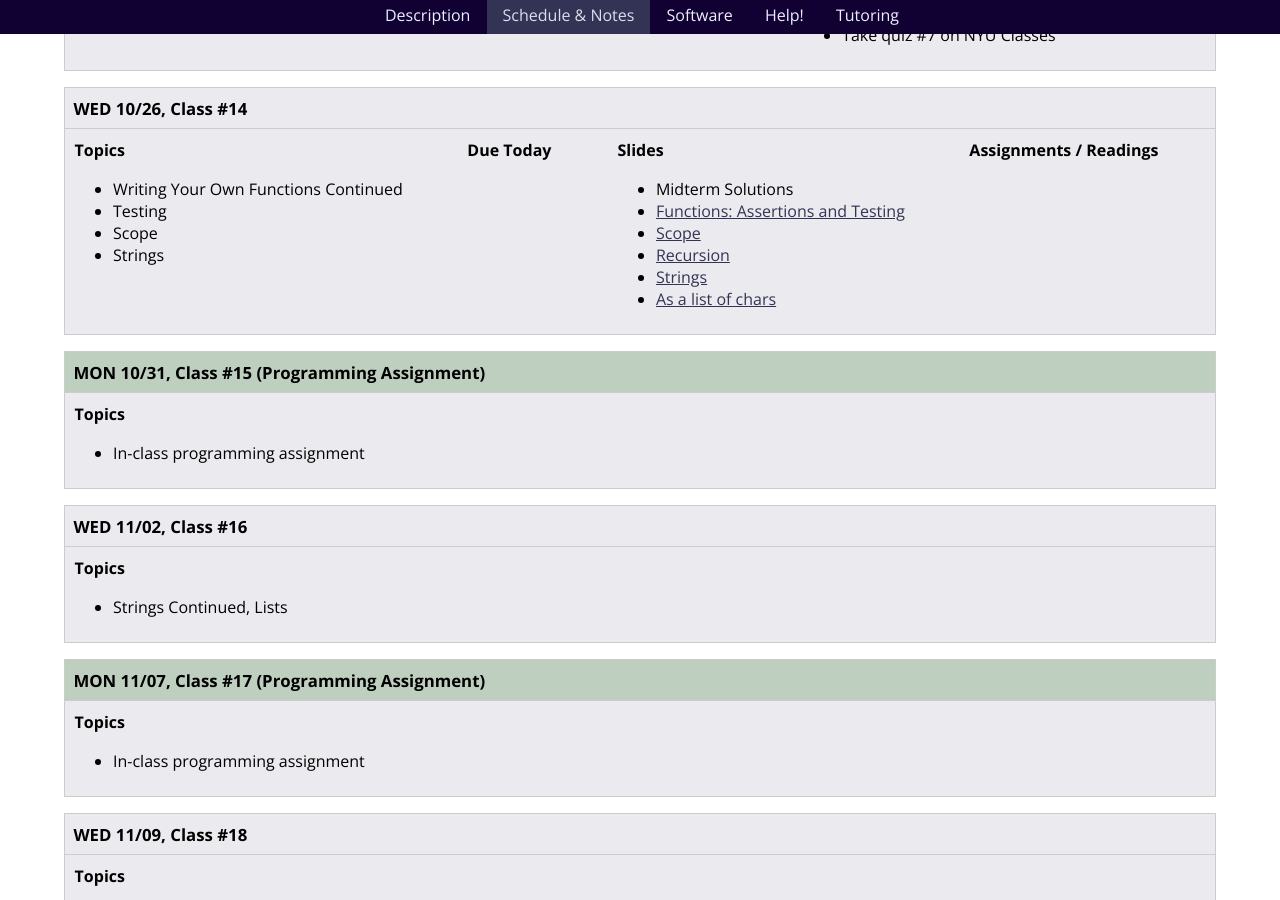
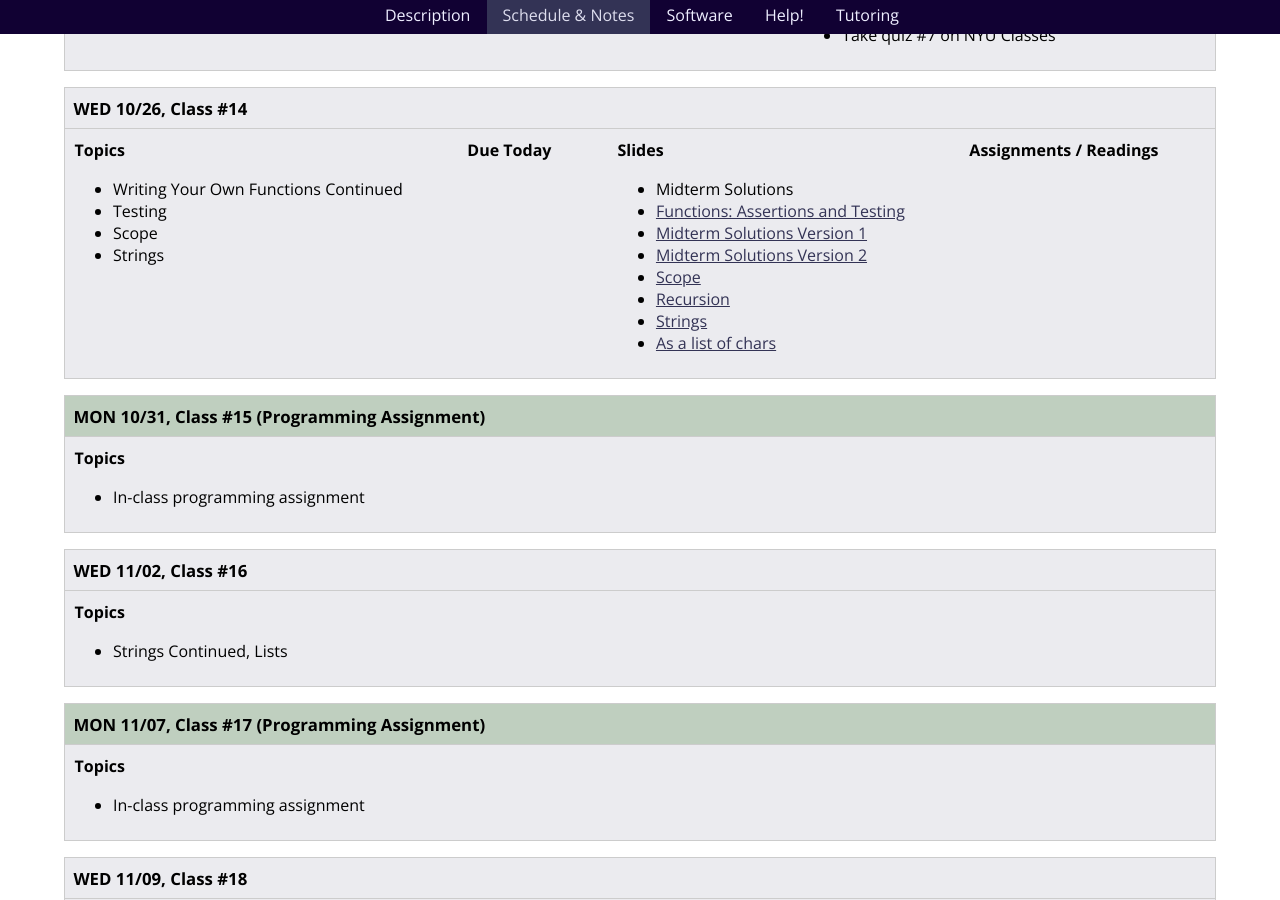
Before and after one commit to foureyes/csci-ua.0002-fall2016-008, a Jekyll site: the page built from schedule.markdown, in a window 1280 px wide and 900 px high, scrolled down 5273 px. Built offline with Jekyll 4.4.1, drawn with Linux system fonts in a browser that asks for light colours.

Commit message:
add pdfs

```diff
--- a/_includes/classes/14/materials.markdown
+++ b/_includes/classes/14/materials.markdown
@@ -17,6 +17,8 @@
 
 * Midterm Solutions
 * [Functions: Assertions and Testing](classes/14/functions_assertions_testing.html)
+* [Midterm Solutions Version 1](resources/handouts/midterm_1/midterm_1_section_008_v1_cactus_solutions.pdf)
+* [Midterm Solutions Version 2](resources/handouts/midterm_1/midterm_1_section_008_v2_evergreen_solutions.pdf)
 * [Scope](classes/14/scope.html)
 * [Recursion](classes/14/recursion.html)
 * [Strings](classes/14/strings.html)
```
Also changed, not shown: 3 other files.
